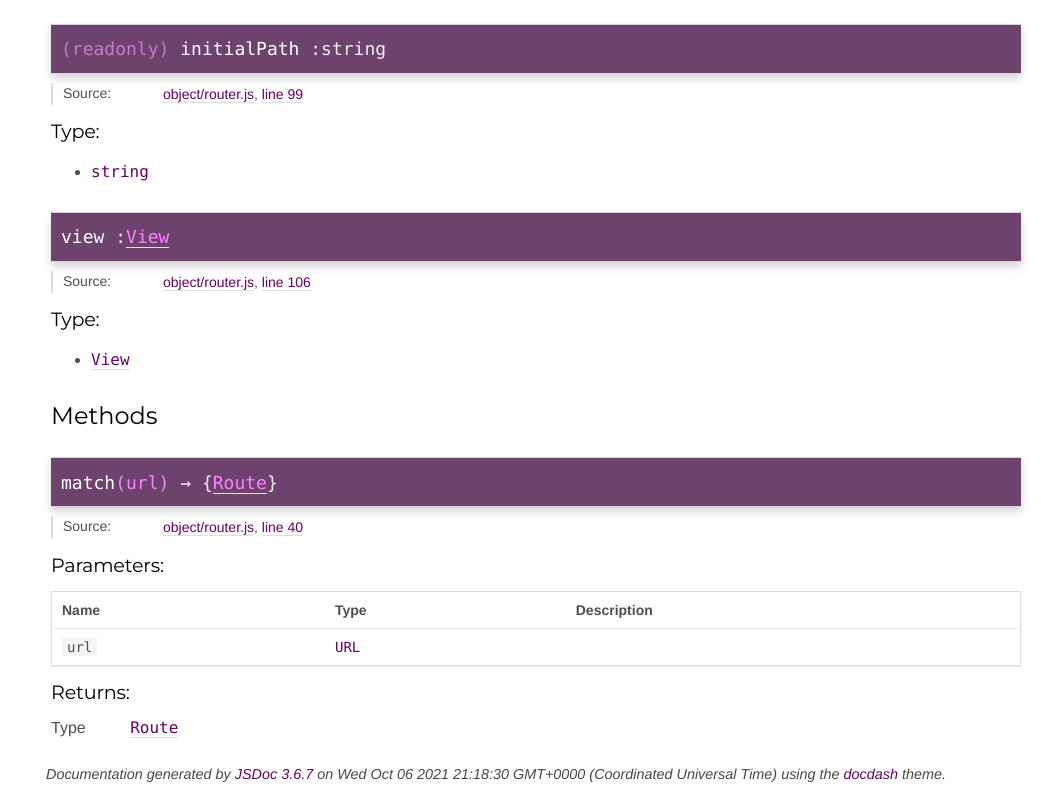
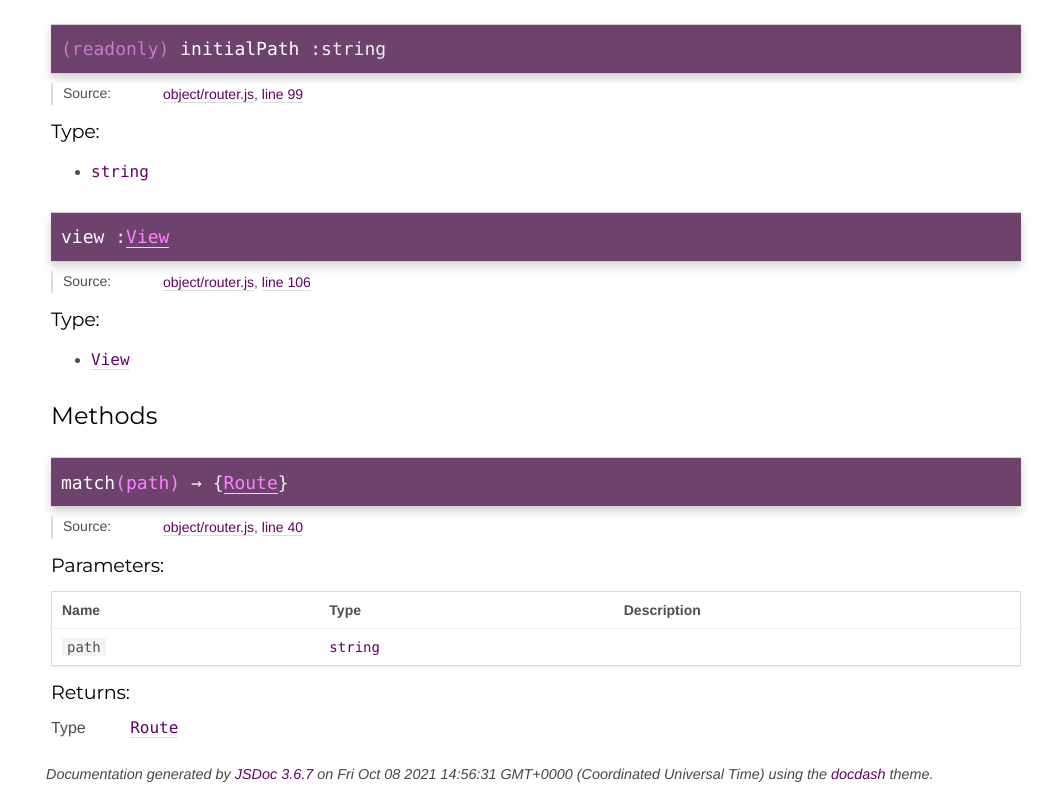
Before and after one commit to thoughtsunificator/domodel-router, a plain HTML site: page Router.html in a window 1280 px wide. Shown: the part 1563-2360 px from the top of the page, without its empty margins (239-1280 px from the left). Drawn offline with Linux system fonts and the light colour scheme.

Commit message:
Update gh-pages to output generated at 4bff959

```diff
--- a/Router.html
+++ b/Router.html
@@ -895,7 +895,7 @@
 
 
 
-    <h4 class="name" id="match"><span class="type-signature"></span>match<span class="signature">(url)</span><span class="type-signature"> &rarr; {<a href="Route.html">Route</a>}</span></h4>
+    <h4 class="name" id="match"><span class="type-signature"></span>match<span class="signature">(path)</span><span class="type-signature"> &rarr; {<a href="Route.html">Route</a>}</span></h4>
 
 
 
@@ -981,13 +981,13 @@
 
         <tr>
 
-                <td class="name"><code>url</code></td>
+                <td class="name"><code>path</code></td>
 
 
             <td class="type">
 
 
-<span class="param-type">URL</span>
+<span class="param-type">string</span>
 
 
 
@@ -1060,7 +1060,7 @@
 <br class="clear">
 
 <footer>
-    Documentation generated by <a href="https://github.com/jsdoc3/jsdoc">JSDoc 3.6.7</a> on Wed Oct 06 2021 21:18:30 GMT+0000 (Coordinated Universal Time) using the <a href="https://github.com/clenemt/docdash">docdash</a> theme.
+    Documentation generated by <a href="https://github.com/jsdoc3/jsdoc">JSDoc 3.6.7</a> on Fri Oct 08 2021 14:56:31 GMT+0000 (Coordinated Universal Time) using the <a href="https://github.com/clenemt/docdash">docdash</a> theme.
 </footer>
 
 <script>prettyPrint();</script>
```
Also changed, not shown: Link.html (+1 -1 lines), LinkBinding.html (+1 -1 lines), Route.html (+1 -1 lines), RouterBinding.html (+1 -1 lines), RouterEventListener.html (+2 -2 lines), View.html (+1 -1 lines), index.html (+1 -1 lines), model_link.binding.js.html (+1 -1 lines), model_router.binding.js.html (+1 -1 lines), model_router.event.js.html (+2 -3 lines), object_link.js.html (+1 -1 lines), object_route.js.html (+1 -1 lines), object_router.js.html (+4 -4 lines), object_view.js.html (+1 -1 lines).
